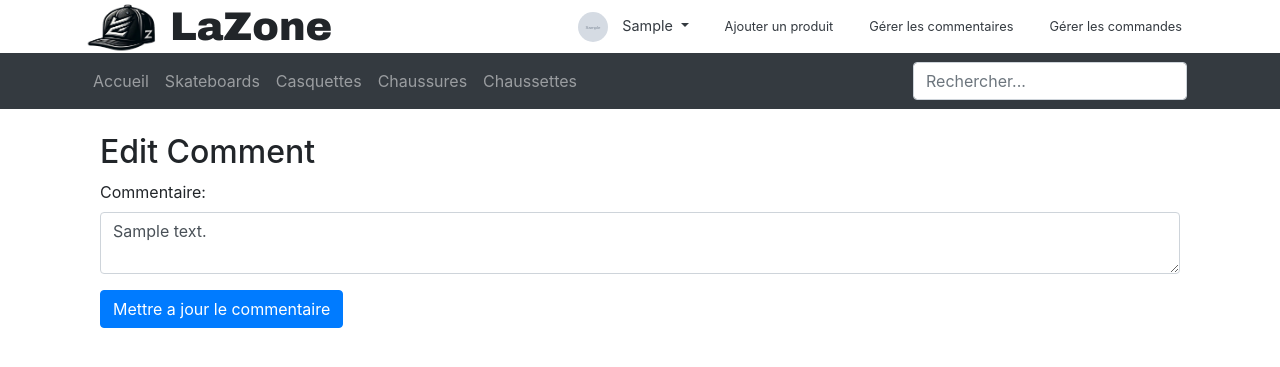
After one commit to abryckaert/siteWebLaZone, a Flask app: page /product/edit_comment/1/1 in a window 1280 px wide. The commit adds this page. Shown: the top 367 px of the page. Run offline with Flask 3, Linux system fonts and the light colour scheme; a user stored in the database is signed in; tables that the repository leaves empty hold one stand-in row (values such as "Sample post"); grey boxes marked "Sample" are stand-in pictures; some libraries are stand-ins or nearby versions; some web fonts are replaced.

Commit message:
Correction de bug et les utilisateurs peuvent maintenant modifier leur commentaire uniquement

```diff
--- a/laZone/products.py
+++ b/laZone/products.py
@@ -138,3 +138,21 @@ def remove_from_favorites(favorite_id):
 def display_favorites():
     favorites = Favorite.query.filter_by(user_id=current_user.id).join(Product, Favorite.product_id == Product.id).all()
     return render_template('userFavorite.html', favorites=favorites)
+
+@product_blueprint.route('/edit_comment/<int:product_id>/<int:comment_id>', methods=['GET', 'POST'])
+@login_required
+def edit_user_comment(comment_id, product_id):
+    feedback = Feedback.query.get_or_404(comment_id)
+    product = Product.query.get_or_404(product_id)
+
+    if not current_user.admin and feedback.user_id != current_user.id:
+        flash("You do not have permission to edit this comment.", "danger")
+        return redirect(url_for('product.productDetail', product_id=product_id))
+
+    if request.method == 'POST':
+        feedback.content = request.form['content']
+        db.session.commit()
+        flash("Comment updated successfully.", "success")
+        return redirect(url_for('product.productDetail', product_id=product_id))
+
+    return render_template('editCommentUser.html', feedback=feedback, product=product)
--- a/laZone/productsAdmin.py
+++ b/laZone/productsAdmin.py
@@ -81,7 +81,6 @@ def edit_product(product_id):
             filename = secure_filename(image_file.filename)
             filepath = os.path.join(current_app.root_path, 'static', 'productsImages', filename)
             image_file.save(filepath)
-            # Ajouter un timestamp ou un paramètre unique pour éviter le cache du navigateur
             product.image_url = f"/static/productsImages/{filename}?{int(time.time())}"
 
         db.session.commit()
@@ -104,7 +103,9 @@ def delete_comment(comment_id):
         flash("Comment deleted successfully.", "success")
     else:
         flash("Comment not found.", "error")
+
     return redirect(url_for('productEdit.list_comments'))
+
 
 from flask import render_template
 from .models import Feedback, Product
--- /dev/null
+++ b/laZone/templates/editCommentUser.html
@@ -0,0 +1,16 @@
+{% extends "base.html" %}
+
+{% block title %}Edit Comment{% endblock %}
+
+{% block content %}
+<div class="container mt-4">
+    <h2>Edit Comment</h2>
+    <form action="{{ url_for('product.edit_user_comment',product_id=product.id , comment_id=feedback.id) }}" method="post">
+        <div class="form-group">
+            <label for="content">Commentaire:</label>
+            <textarea class="form-control" id="content" name="content" required>{{ feedback.content }}</textarea>
+        </div>
+        <button type="submit" class="btn btn-primary">Mettre a jour le commentaire</button>
+    </form>
+</div>
+{% endblock %}
--- a/laZone/templates/feedbackManagement.html
+++ b/laZone/templates/feedbackManagement.html
@@ -27,12 +27,14 @@
                 <td>{{ feedback.created_at.strftime('%d-%m-%Y %H:%M') }}</td>
                 <td>
                     <a href="{{ url_for('productEdit.edit_comment', comment_id=feedback.id) }}" class="btn btn-primary btn-sm"><i class="fas fa-pencil-alt"></i></a>
-                    <a href="{{ url_for('productEdit.delete_comment', comment_id=feedback.id) }}" class="btn btn-danger btn-sm"><i class="fa fa-trash"></i></a>
+                    <form action="{{ url_for('productEdit.delete_comment', comment_id=feedback.id) }}" method="post" style="display: inline-block;">
+                        <button type="submit" class="btn btn-danger btn-sm"><i class="fa fa-trash"></i></button>
+                    </form>
                 </td>
             </tr>
             {% else %}
             <tr>
-                <td colspan="5">Pas de commentaire disponible</td>
+                <td colspan="5">Pas de commentaire disponible.</td>
             </tr>
             {% endfor %}
         </tbody>
--- a/laZone/templates/productDetail.html
+++ b/laZone/templates/productDetail.html
@@ -49,6 +49,9 @@
                                     <p>{{ feedback.content }}</p>
                                 </div>
                                 <div class="col-md-1">
+                                    <a href="{{ url_for('product.edit_user_comment', product_id=product.id, comment_id=feedback.id) }}" class="btn btn-primary btn-sm">
+                                        <i class="fas fa-pencil-alt"></i> Edit
+                                    </a>
                                     <form action="{{ url_for('product.delete_comment', comment_id=feedback.id) }}" method="post">
                                         <button type="submit" class="btn btn-danger btn-sm" title="Delete Comment"><i class="fa fa-trash"></i></button>
                                     </form>
```
Also changed, not shown: laZone/static/userImages/chat-mignon-internet.jpg (added).
